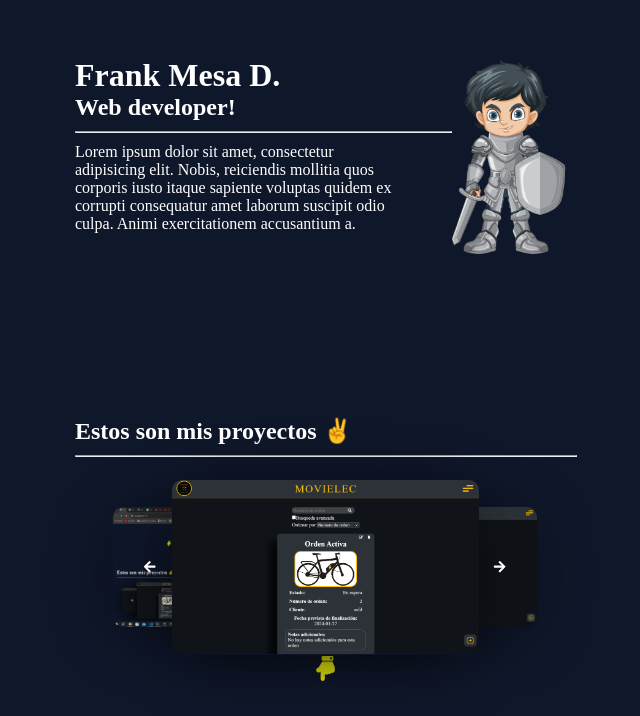
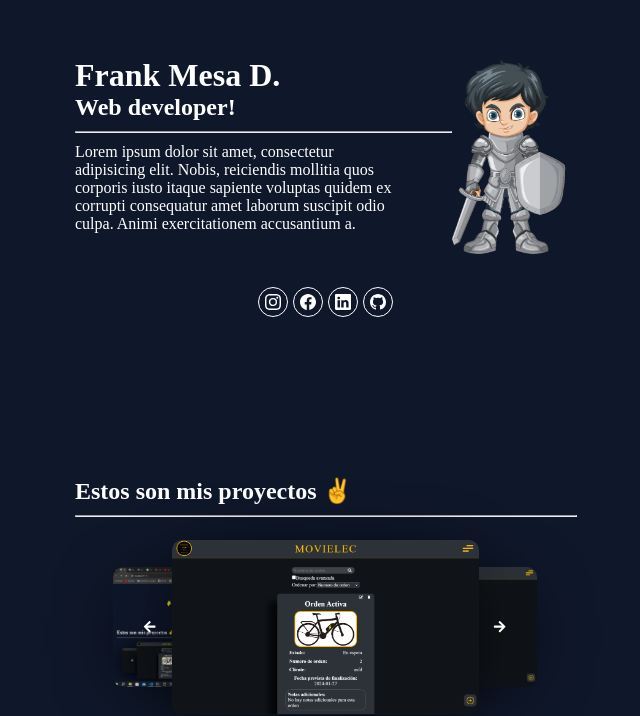
Before and after one commit to frankxhunter/Mi_Primer_Portafolio, a React (Vite) app: page / in a window 1280 px wide. Shown: the part 113-829 px from the top of the page, without its empty margins (315-955 px from the left). Built offline with nearby package versions, Linux system fonts and the light colour scheme.

Commit message:
Link listos

```diff
--- a/src/App.jsx
+++ b/src/App.jsx
@@ -4,11 +4,12 @@
 import "./app.css"
 import { Proyects } from "./Components/Proyects";
 import { Tecnologies } from "./Components/Tecnologies";
+import { SocialMedias } from "./Components/SocialMedias";
 function App() {
 
   return <div className="app">
      <Introduction></Introduction>
-
+     <SocialMedias></SocialMedias>
      <FaHandPointDown size={25} className="handup"></FaHandPointDown>
     <Proyects></Proyects>
     <Tecnologies></Tecnologies>
--- /dev/null
+++ b/src/Components/SocialLInk.jsx
@@ -0,0 +1,8 @@
+/* eslint-disable react/prop-types */
+import "./SocialLink.css"
+
+export function SocialLink({icon, link}){
+
+    return <a className="link_social" href={link}>{icon}</a>
+
+}
--- /dev/null
+++ b/src/Components/SocialLink.css
@@ -0,0 +1,21 @@
+.link_social {
+    display: flex;
+    align-items: center;
+    justify-content: center;
+    padding: 5px;
+    border-radius: 50%;
+    width: 30px;
+    height: 30px;
+    box-sizing: border-box;
+    border: 1.5px solid var(--color-letters);
+}
+
+.link_social:hover {
+    border: 1.5px solid var(--color-secondary);
+
+
+}
+
+.link_social:hover>.icon_social {
+    fill:  var(--color-secondary);
+}
--- /dev/null
+++ b/src/Components/SocialMedias.css
@@ -0,0 +1,8 @@
+.social_media_section{
+    width: 100%;
+    display: flex;
+    align-items: center;
+    justify-content: center;
+    margin-top: 30px;
+    gap: 5px;
+}
--- /dev/null
+++ b/src/Components/SocialMedias.jsx
@@ -0,0 +1,15 @@
+import { SocialLink } from "./SocialLInk"
+import "./SocialMedias.css"
+import { BsInstagram } from "react-icons/bs";
+import { BsFacebook } from "react-icons/bs";
+import { BsLinkedin } from "react-icons/bs";
+import { BsGithub } from "react-icons/bs";
+export function SocialMedias() {
+
+    return <section className="social_media_section">
+        <SocialLink icon={<BsInstagram className="icon_social" />} link={"https://www.instagram.com/frankmesa24"}></SocialLink>
+        <SocialLink icon={<BsFacebook className="icon_social" />} link={"https://www.instagram.com/frankmesa24"}></SocialLink>
+        <SocialLink icon={<BsLinkedin className="icon_social" />} link={"https://www.instagram.com/frankmesa24"}></SocialLink>
+        <SocialLink icon={<BsGithub className="icon_social" />} link={"https://www.instagram.com/frankmesa24"}></SocialLink>
+    </section>
+}
--- a/src/main.css
+++ b/src/main.css
@@ -1,6 +1,7 @@
 
 :root{
     --color-background: #0F172A;
+    --color-secondary: #8F3985;
     --color-letters: #fff;
 }
 *{
```
